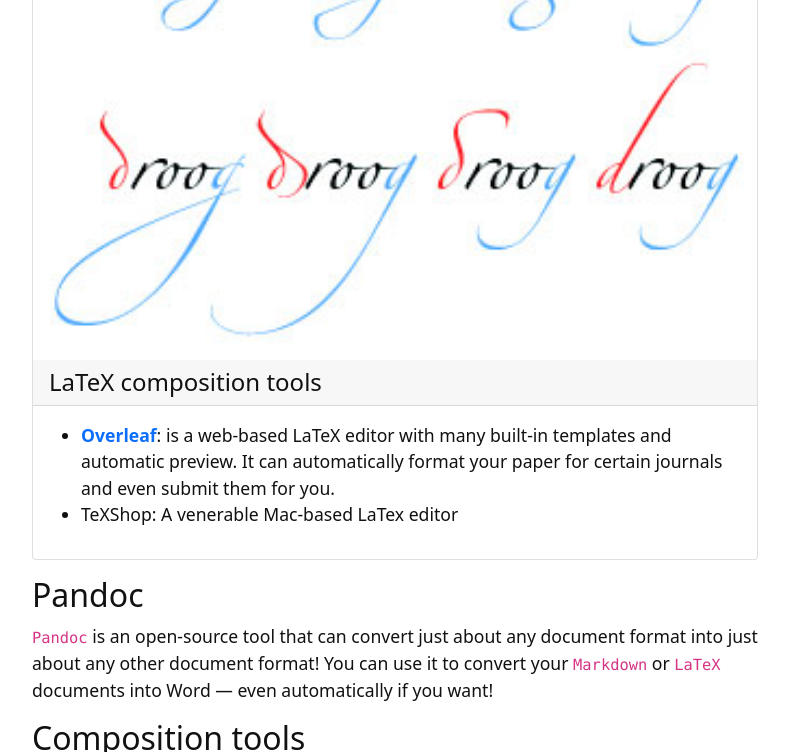
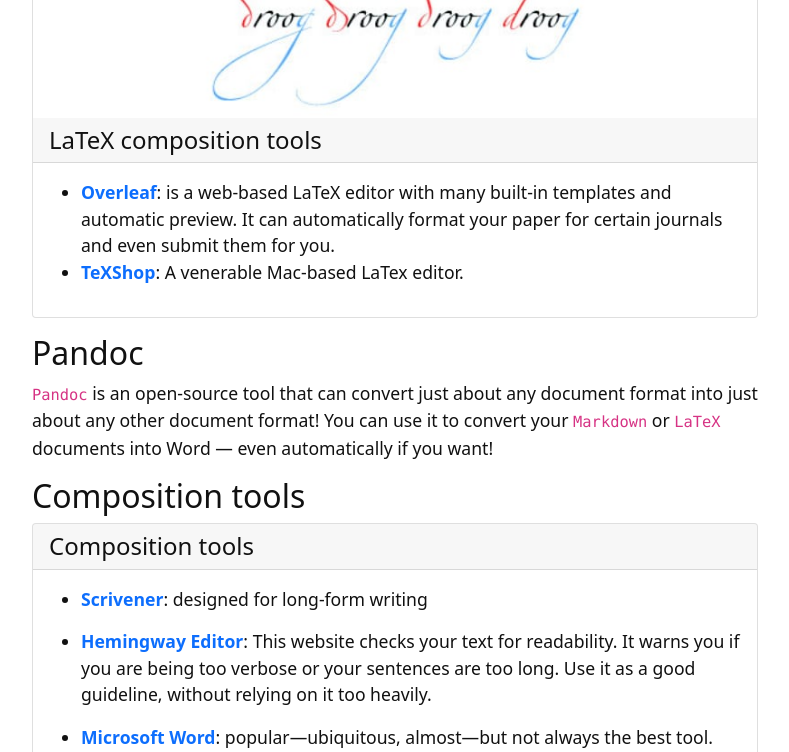
Before and after one commit to GriffithUniLibrary/digital-tools, a Jekyll site: the page built from content/5-writing-composition.md, in a window 1280 px wide and 900 px high, scrolled down 1106 px, cut to the strip 0-752 px from the top of the window. Shown: the whole strip, without its empty margins (245-1034 px from the left). Built offline with Jekyll 4.4.1, drawn with Linux system fonts in a browser that asks for light colours; our own code applies the rules of GitHub Pages for plain Markdown files; part of the change alters nothing that is shown.

```diff
--- a/content/5-writing-composition.md
+++ b/content/5-writing-composition.md
@@ -30,7 +30,7 @@ All of the programming text editors above support Markdown. Below are some dedic
 {% capture latextools %}
 
 - **[Overleaf](https://www.overleaf.com)**: is a web-based LaTeX editor with many built-in templates and automatic preview. It can automatically format your paper for certain journals and even submit them for you.
-- TeXShop: A venerable Mac-based LaTex editor
+- **[TeXShop](https://pages.uoregon.edu/koch/texshop/)**: A venerable Mac-based LaTex editor.
 
 {% endcapture %}
 {% include card.html header="LaTeX composition tools" text=latextools img="variants_latex.jpg" %}
```
Also changed, not shown: images/variants_latex.jpg.
